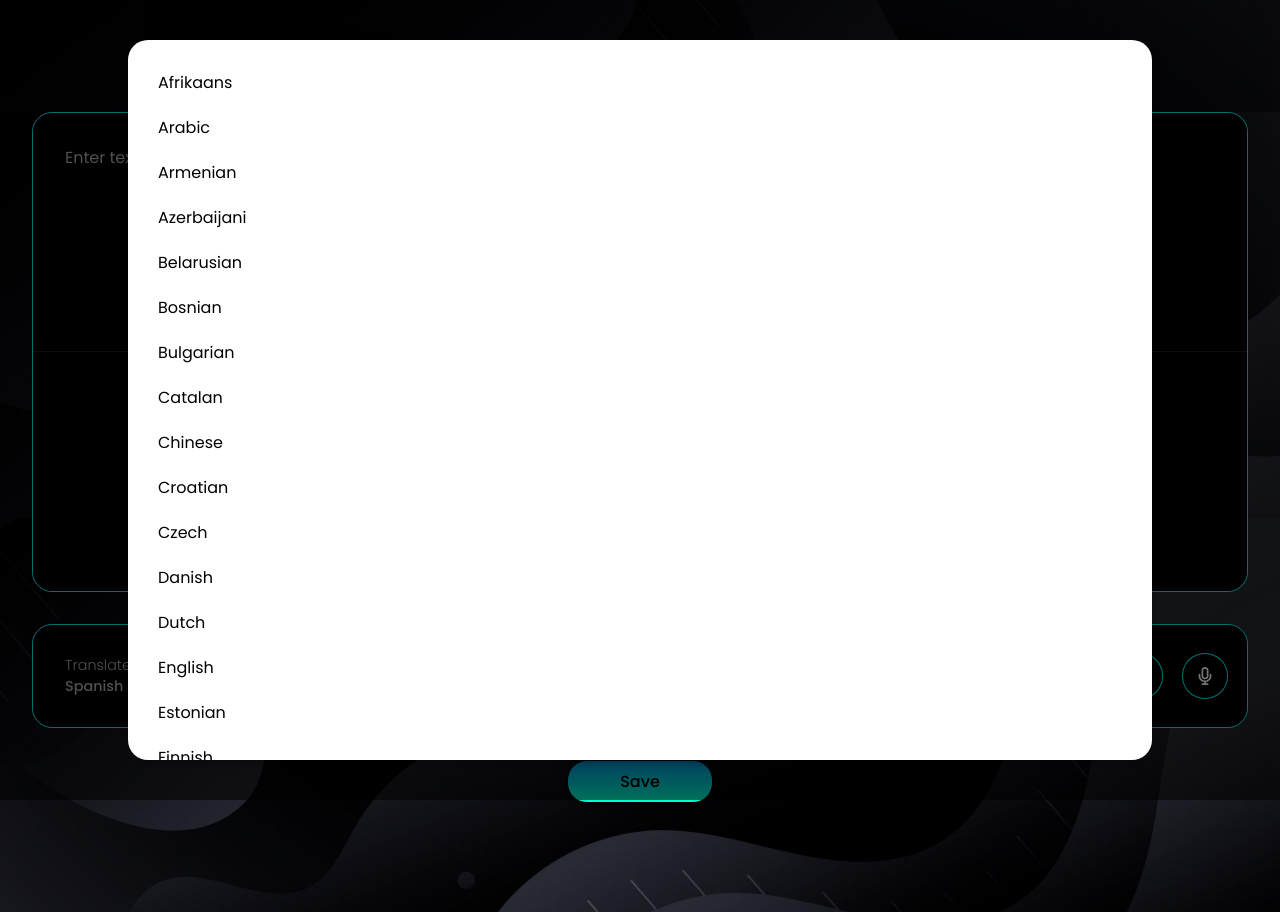
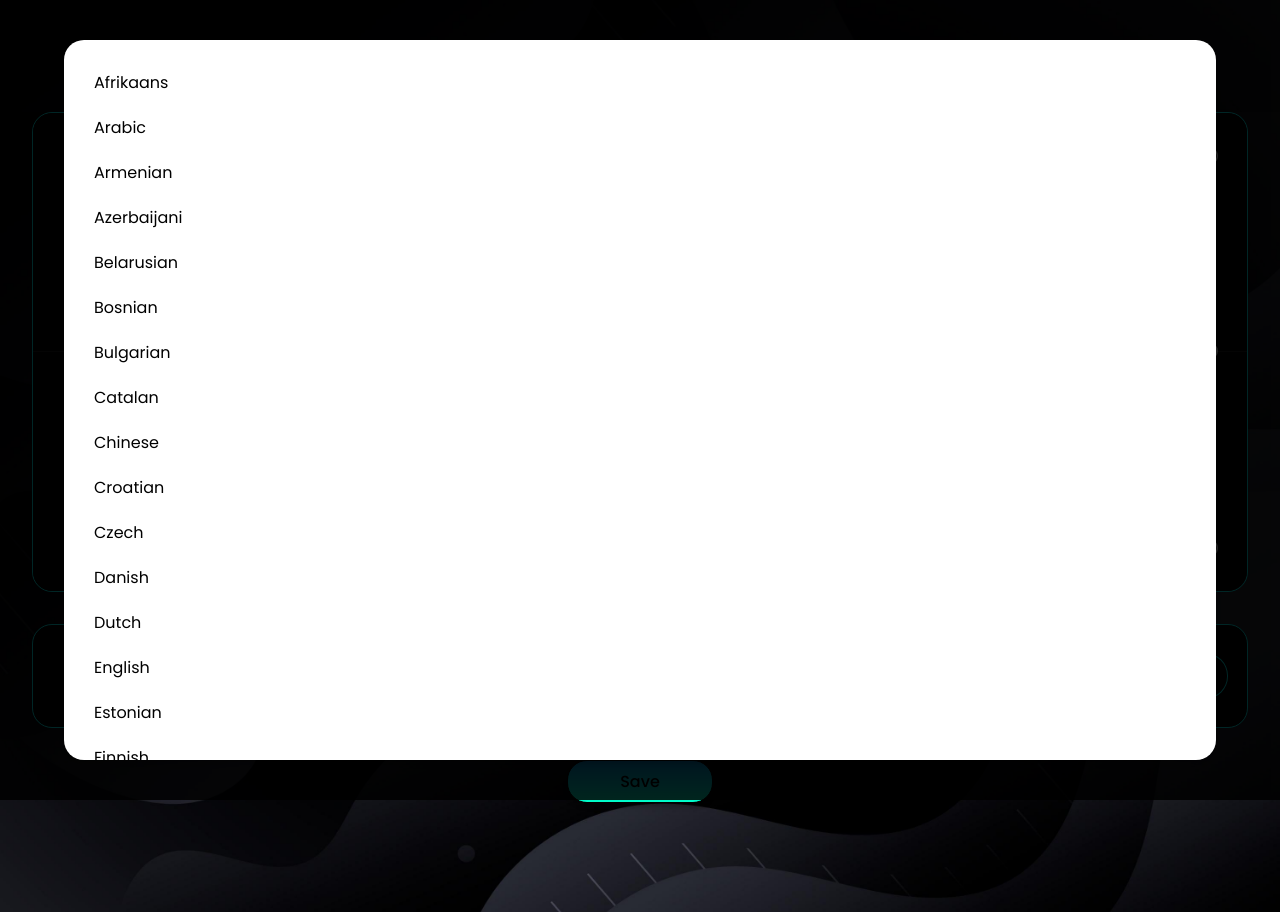
Before and after one commit to christiangarcia-dev/brainstation-capstone-client, a React (Create React App) app: page /translate in a window 1280 px wide. Both pictures are taken after a click on the element "Spanish". Built offline with nearby package versions, Linux system fonts and the light colour scheme.

Commit message:
icons for TTS and clear positioned

```diff
--- a/src/App.scss
+++ b/src/App.scss
@@ -1,9 +1,16 @@
 @use "../src/styles/partials/global" as *;
 @use "../src/styles/partials/variables" as *;
+@use "../src/styles/partials/mixins" as *;
 
 body {
   background-image: url("../src/assets/images/black-design-background.png");
   background-size: cover;
   height: 100vh;
   background-repeat: no-repeat;
+  background-position: center;
+
+  @include tall {
+    background-repeat:repeat;
+    background-size: contain;
+  }
 }
--- a/src/components/TargetLanguageModal/TargetLanguageModal.scss
+++ b/src/components/TargetLanguageModal/TargetLanguageModal.scss
@@ -10,7 +10,7 @@
     display: flex;
     align-items: center;
     justify-content: center;
-    background-color: rgba(0, 0, 0, 0.55);
+    background-color: rgba(0, 0, 0, 0.85);
     z-index: 1000;
 
     &__content {
@@ -18,9 +18,12 @@
         padding: 20px;
         border-radius: 20px;
         box-shadow: 0 4px 8px rgba(0, 0, 0, 0.2);
-        width: 80%;
+        width: 90%;
         max-height: 90%;
         overflow-y: auto;
+        &::-webkit-scrollbar {
+            display: none;
+        }
     }
 
     &__list {
--- a/src/components/TranslationForm.js/TranslationForm.js
+++ b/src/components/TranslationForm.js/TranslationForm.js
@@ -2,11 +2,13 @@
 import "./TranslationForm.scss";
 import React, { useState, useEffect, useRef } from 'react';
 import axios from 'axios';
-import { collection, addDoc } from 'firebase/firestore';
+import { collection, doc, getDoc, addDoc } from 'firebase/firestore';
 import { auth, db } from '../../config/firebase';
 import caretIcon from "../../assets/icons/caret.svg";
 import micIcon from "../../assets/icons/microphone.svg";
 import stopIcon from "../../assets/icons/stop.svg";
+import playIcon from "../../assets/icons/play.svg";
+import clearIcon from "../../assets/icons/clear.svg";
 import TargetLanguageModal from "../TargetLanguageModal/TargetLanguageModal";
 
 function TranslationForm() {
@@ -109,8 +111,21 @@ function TranslationForm() {
         }
 
         try {
+
+            const userRef = doc(db, "users", auth.currentUser.uid);
+            const userDoc = await getDoc(userRef);
+
+            if (!userDoc.exists()) {
+                console.log('No such user!');
+                return;
+            }
+
+            const userData = userDoc.data();
+
             await addDoc(collection(db, 'translations'), {
                 userId: auth.currentUser.uid,
+                firstName: userData.firstName,
+                lastName: userData.lastName,
                 originalText: inputText,
                 translatedText: translatedText,
                 targetLanguage: targetLanguage,
@@ -123,6 +138,7 @@ function TranslationForm() {
         }
     };
 
+
     useEffect(() => {
         return () => {
             if (typingTimeout) clearTimeout(typingTimeout);
@@ -134,12 +150,14 @@ function TranslationForm() {
             <section className='translate'>
                 <article className='translate__input'>
                     <textarea className='translate__input--value' value={inputText} onChange={handleTextChange} placeholder="Enter text to translate..." />
+                    <img className="translate__input--icon" src={playIcon}></img>
                 </article>
+                <img className="translate__clear--icon" src={clearIcon}></img>
                 <article className='translate__output'>
                     <p className='translate__output--value'>{translatedText}</p>
+                    <img className="translate__output--icon" src={playIcon}></img>
                 </article>
             </section>
-
             <section className='controls'>
                 <div className='controls__target-language' onClick={toggleModal}>
                     <p className='controls__target-language--subtitle'>Translate to</p>
--- a/src/components/TranslationForm.js/TranslationForm.scss
+++ b/src/components/TranslationForm.js/TranslationForm.scss
@@ -14,6 +14,14 @@
     border-radius: 20px;
     display: flex;
     flex-direction: column;
+    position: relative;
+
+    &__clear--icon {
+        position: absolute;
+        top: 14.35rem;
+        right: 1.84rem;
+        height: 1rem;
+    }
 
     &__input {
         background-color: $color-black;
@@ -21,11 +29,11 @@
         height: 50%;
         border-radius: 20px 20px 0 0;
         border-bottom: 0.5px solid $color-dark-gray;
+        display: flex;
 
         &::-webkit-scrollbar {
             display: none;
         }
-
 
         &--value {
             color: $color-white;
@@ -35,7 +43,7 @@
             border-radius: 20px 20px 0 0;
             border: none;
             padding: 2rem;
-            width: 100%;
+            width: 87%;
             height: 100%;
 
             &::-webkit-scrollbar {
@@ -51,6 +59,13 @@
                 outline: none;
             }
         }
+
+        &--icon {
+            position: absolute;
+            height: 1rem;
+            right: 1.79rem;
+            top: 2.2rem;
+        }
     }
 
     &__output {
@@ -59,6 +74,7 @@
         height: 50%;
         border-radius: 0 0 20px 20px;
         overflow-y: auto;
+        display: flex;
 
         &::-webkit-scrollbar {
             display: none;
@@ -72,7 +88,7 @@
             border-radius: 20px 20px 0 0;
             border: none;
             padding: 2rem;
-            width: 100%;
+            width: 87%;
             height: 100%;
             margin-bottom: 2rem;
             word-break: break-word;
@@ -81,6 +97,13 @@
             &::-webkit-scrollbar {
                 display: none;
             }
+        }
+
+        &--icon {
+            position: absolute;
+            height: 1rem;
+            right: 1.79rem;
+            bottom: 2.2rem;
         }
     }
 }
--- a/src/styles/partials/_mixins.scss
+++ b/src/styles/partials/_mixins.scss
@@ -11,3 +11,9 @@
         @content;
     }
 }
+
+@mixin tall {
+    @media (min-height: 1200px) {
+        @content;
+    }
+}
```
Also changed, not shown: src/pages/SavedTranslationsPage/SavedTranslationsPage.js (added, +10 -0 lines), src/assets/icons/clear.svg (added), src/assets/icons/play.svg (added), src/pages/SavedTranslationsPage/SavedTranslationsPage.scss (added).
